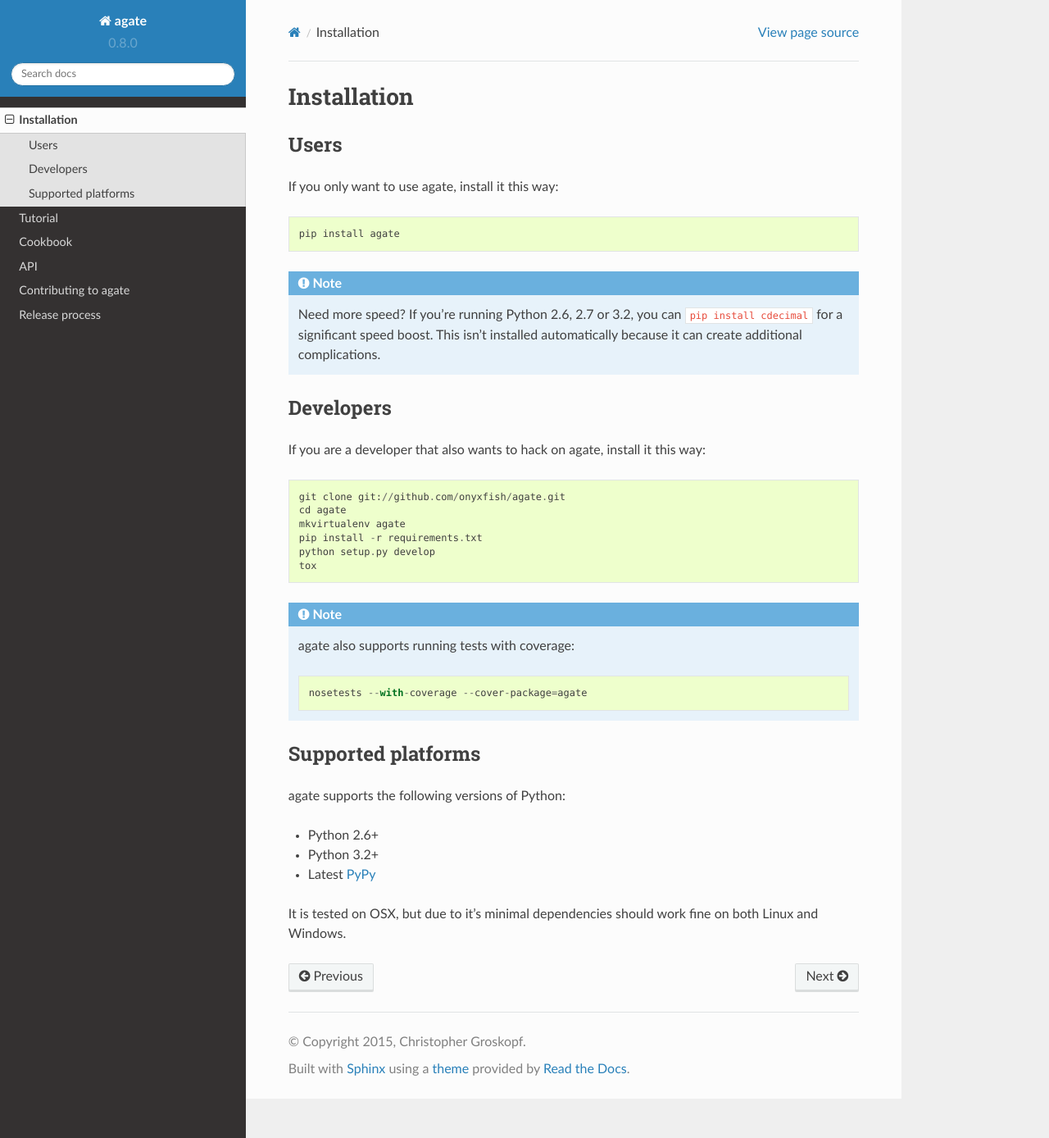
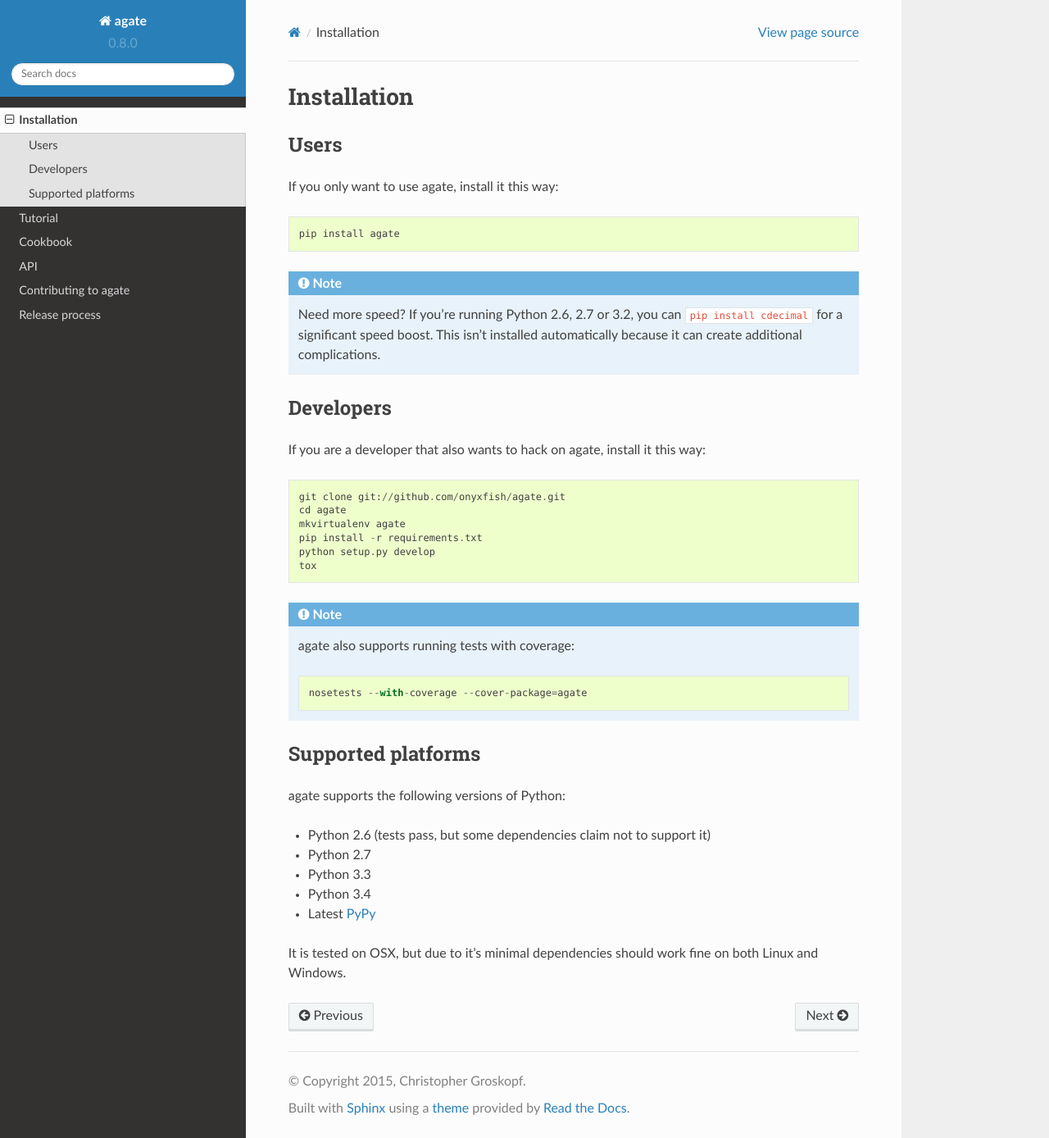
Before and after one commit to wireservice/agate, a Sphinx documentation site: the page built from docs/install.rst, in a window 1280 px wide and 1388 px high. Shown: the whole window at 82% size. Built offline with Sphinx 7.4.7 and the Read the Docs theme 2.0.0, drawn with Linux system fonts in a browser that asks for light colours.

```diff
--- a/docs/install.rst
+++ b/docs/install.rst
@@ -36,8 +36,10 @@ Supported platforms
 
 agate supports the following versions of Python:
 
-* Python 2.6+
-* Python 3.2+
+* Python 2.6 (tests pass, but some dependencies claim not to support it)
+* Python 2.7
+* Python 3.3
+* Python 3.4
 * Latest `PyPy <http://pypy.org/>`_
 
 It is tested on OSX, but due to it's minimal dependencies should work fine on both Linux and Windows.
--- a/setup.py
+++ b/setup.py
@@ -4,7 +4,7 @@ from setuptools import setup
 import sys
 
 install_requires = [
-    'six==1.6.1',
+    'six>=1.6.1',
     'pytimeparse>=1.1.5',
     'parsedatetime>=1.5',
     'Babel>=2.0'
@@ -25,7 +25,6 @@ setup(
     classifiers=[
         'Development Status :: 3 - Alpha',
         'Intended Audience :: Developers',
-        'Intended Audience :: End Users/Desktop',
         'Intended Audience :: Science/Research',
         'License :: OSI Approved :: MIT License',
         'Natural Language :: English',
@@ -42,7 +41,8 @@ setup(
     ],
     packages=[
         'agate',
-        'agate.columns'
+        'agate.columns',
+        'agate.data_types'
     ],
     install_requires=install_requires
 )
```
